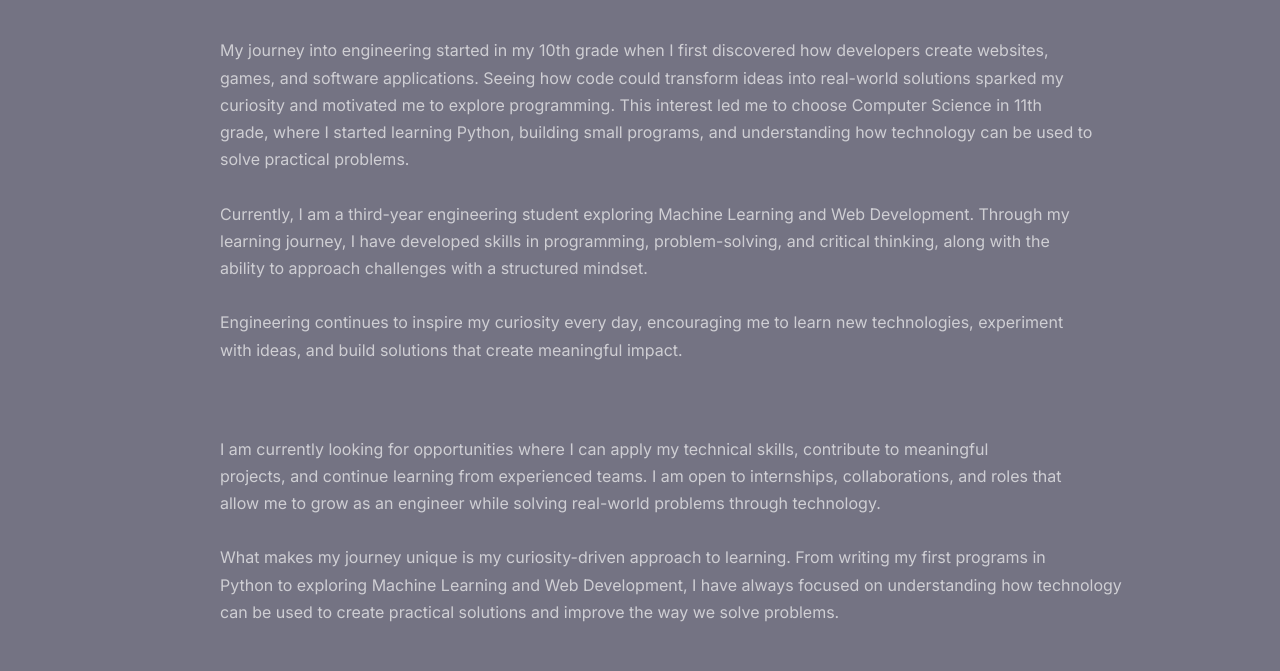
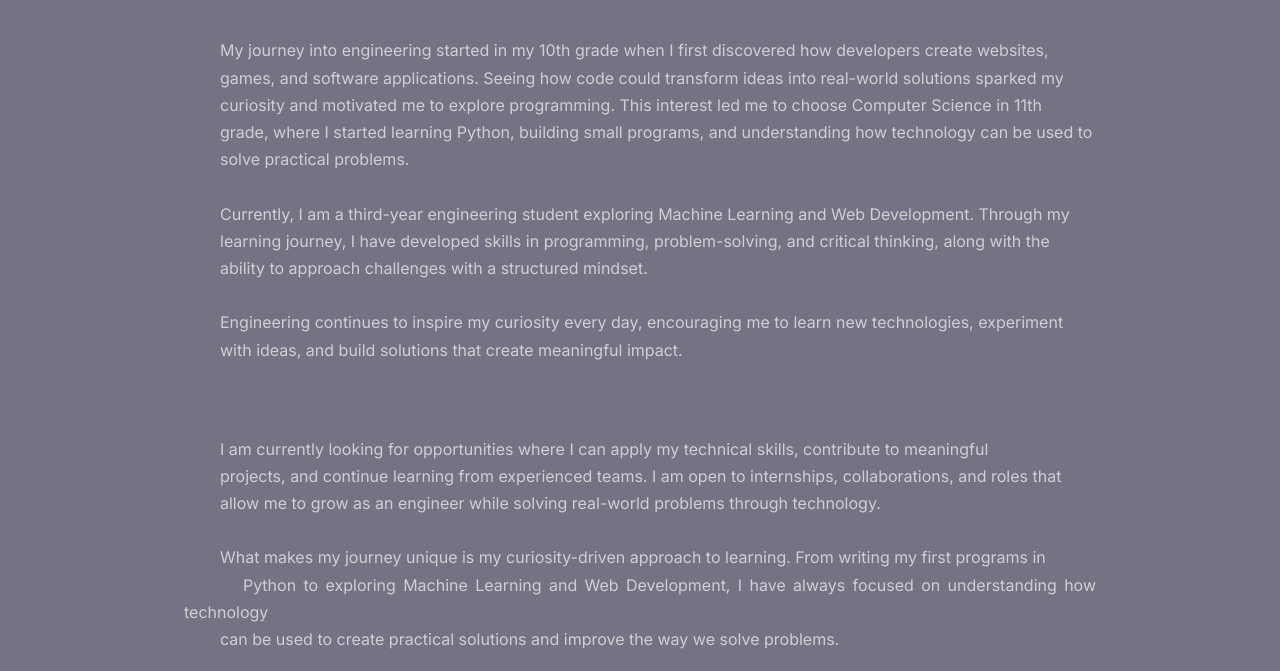
Before and after one commit to STYM-TIWARI08/MY-PORTFOLIO, a plain HTML site: page about.html in a window 1280 px wide. Shown: the part 281-952 px from the top of the page. Drawn offline with Linux system fonts and the light colour scheme.

Commit message:
Update style.css

```diff
--- a/style.css
+++ b/style.css
@@ -249,7 +249,7 @@ img { max-width: 100%; display: block; }
 
 /* ============ ABOUT PAGE ============ */
 .about-body pre {
-      /* wrap long lines instead of overflowing */
+  white-space: pre-wrap;       /* wrap long lines instead of overflowing */
   word-wrap: normal;      /* break long words if needed */
 
   font-family: var(--font-body);  /* optional: switch off monospace on mobile */
```
